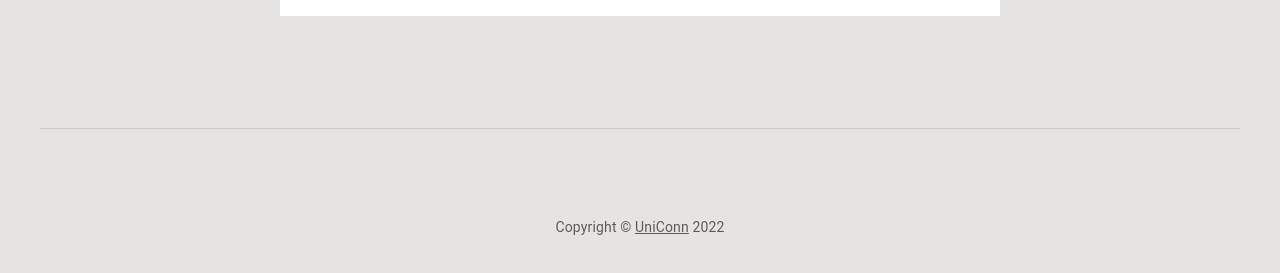
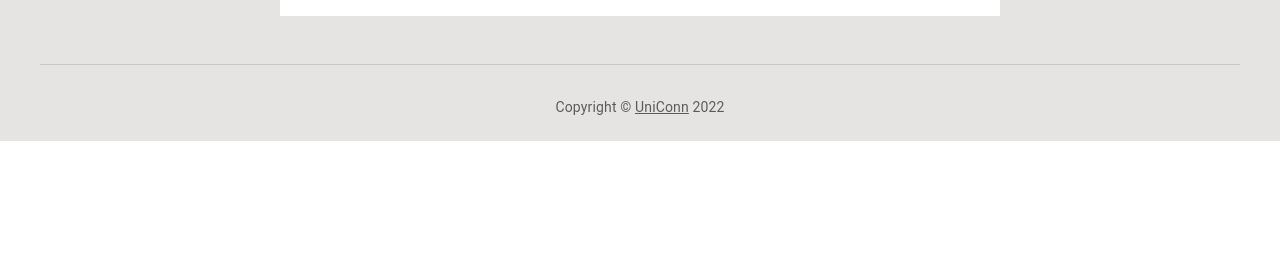
Before and after one commit to Jason10897/UniConn, a React (Create React App) app: page / in a window 1280 px wide. Shown: the part 1533-1806 px from the top of the page. After the commit the page ends 1674 px from the top, so only its background shows below. Built offline with nearby package versions, Linux system fonts and the light colour scheme.

Commit message:
Modify Copyright styling

```diff
--- a/src/components/AppFrame/AppFrame.js
+++ b/src/components/AppFrame/AppFrame.js
@@ -48,11 +48,10 @@ export default function AppFrame(props) {
         component="footer"
         sx={{
           borderTop: (theme) => `1px solid ${theme.palette.divider}`,
-          mt: 8,
-          py: [3, 6],
+          py: [3, 3],
         }}
       >
-        <Copyright sx={{ mt: 5 }} />
+        <Copyright sx={{ mt: 1}} />
       </Container>
       {/* End footer */}
     </React.Fragment>
```
